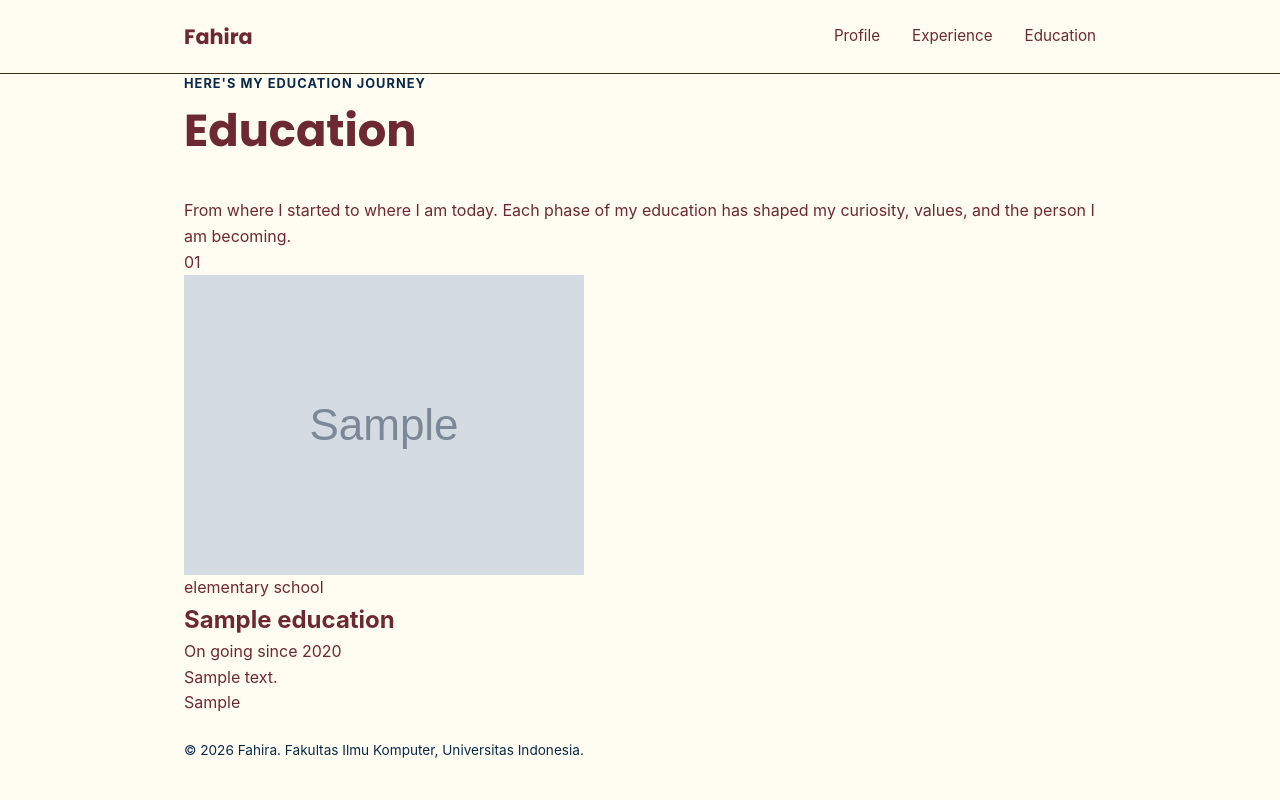
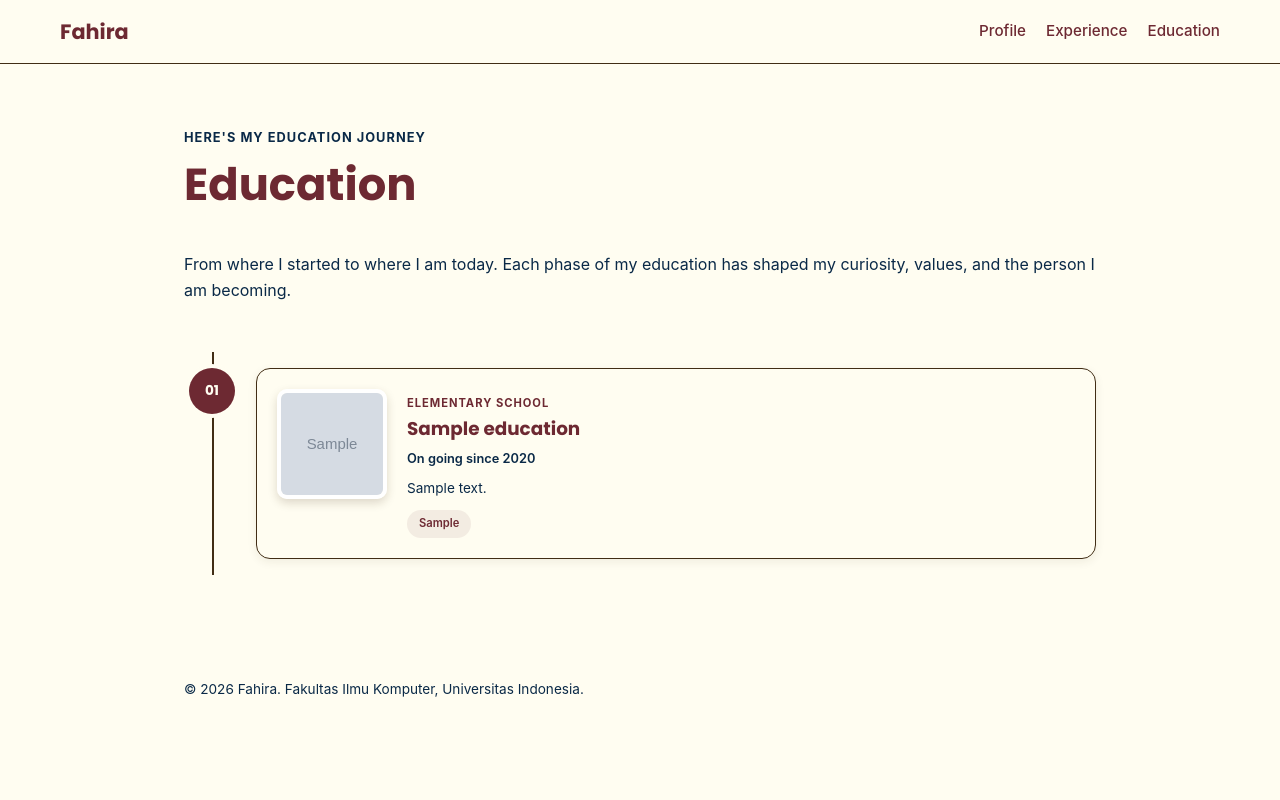
Before and after one commit to fahiraryhanabila/myportofolio, a Django app: page /education/ in a window 1280 px wide. Run offline with Django 5.2, Linux system fonts and the light colour scheme; tables that the repository leaves empty hold one stand-in row (values such as "Sample post"); grey boxes marked "Sample" are stand-in pictures.

Commit message:
style: add education page styling

```diff
--- a/static/css/style.css
+++ b/static/css/style.css
@@ -580,3 +580,224 @@ h1, .brand, .skills-title, .skills-column-title {
     font-weight: 600;
     color: antiquewhite;
 }
+
+.education-section{
+    padding: 4rem 0 5rem;
+}
+
+.education-section .section-description {
+    color: var(--text-muted);
+    margin-bottom: 3rem;
+}
+
+/*bikin garis vertikal di tengah + container timeline*/
+.education-timeline{
+    position: relative;
+    display: flex;
+    flex-direction: column;
+    gap: 2rem;
+    padding: 1rem 0;
+}
+
+/*Bikin garis tengah timeline*/
+.education-timeline::before{
+    content: '';
+    position: absolute;
+    top: 0;
+    bottom: 0;
+    left: 28px;
+    width: 2px;
+    background-color: var(--line);
+    /*transform: translateX(-50%)*/
+}
+
+/*Buat nentuin peletakan card education*/
+.timeline-item {
+    position: relative;
+    padding-left: 4.5rem;
+}
+
+/*Lingkaran nomor*/
+.timeline-marker{
+    position: absolute;
+    top: 0;
+    left: 28px;
+    transform: translate(-50%);
+    width: 46px;
+    height: 46px;
+    border-radius: 50%;
+    background-color: var(--ink);
+    color: var(--paper);
+    display: flex;
+    align-items: center;
+    justify-content: center;
+    font-family: "Poppins", -apple-system, sans-serif;
+    font-weight: 700;
+    font-size: 0.85rem;
+    z-index: 2;
+    box-shadow: 0 0 0 4px var(--paper);
+}
+
+/*Card tiap jenjang*/
+.timeline-card {
+    display: flex;
+    align-items: flex-start;
+    gap: 1.25rem;
+    background-color: var(--paper);
+    border: 1px solid var(--line);
+    border-radius: 14px;
+    padding: 1.25rem;
+    box-shadow: 0 3px 10px rgba(65, 45, 21, 0.08);
+    cursor: default;
+    transition: transform 0.2s ease, box-shadow 0.2s ease;
+}
+
+/*efek timbut saat kursor di atas card*/
+.timeline-card:hover {
+    transform: translate(-6px);
+    box-shadow: 0 14px 26px rgba(65, 45, 21, 0.18);
+}
+
+/*item ganjil di sebelah kiri garis
+.timeline-item:nth-child(odd) .timeline-card {
+    grid-column: 1;
+    justify-self: end;
+    flex-direction: row;
+}
+
+item genap di sebelah kanan garis
+.timeline-item:nth-child(even) .timeline-card {
+    grid-column: 2;
+    justify-self: start;
+    flex-direction: row-reverse;
+}*/
+
+/*untuk set ukuran photo ga berubah*/
+.timeline-photo {
+    flex-shrink: 0;
+}
+
+/*untuk ngatur ukuran photo*/
+.timeline-photo img {
+    width: 110px;
+    height: 110px;
+    object-fit: cover;
+    border-radius: 10px;
+    border: 4px solid #fff;
+    box-shadow: 0 4px 10px rgba(65, 45, 21, 0.18);
+
+}
+
+.timeline-content {
+    min-width: 0;
+    text-align: left;
+}
+
+.education-category {
+    display: inline;
+    font-size: 0.7rem;
+    font-weight: 700;
+    letter-spacing: 0.06rem;
+    text-transform: uppercase;
+    color: var(--accent-dark);
+    margin-bottom: 0.3rem;
+}
+
+.timeline-content h2 {
+    font-family: "Poppins", -apple-system, sans-serif;
+    font-size: 1.15rem;
+    font-weight: 700;
+    color: var(--ink);
+    margin-bottom: 0.35rem;
+}
+
+.education-status {
+    font-size: 0.8rem;
+    font-weight: 600;
+    color: var(--text-muted);
+    margin-bottom: 0.5rem;
+}
+
+.education-description {
+    font-size: 0.85rem;
+    color: var(--text-muted);
+    line-height: 1.5;
+    margin-bottom: 0.75rem;
+}
+
+.education-skills {
+    display: flex;
+    flex-wrap: wrap;
+    gap: 0.4rem;
+    justify-content: flex-start;
+}
+
+.skill-badge {
+    background-color: rgba(109, 41, 50, 0.08);
+    color: var(--ink);
+    font-size: 0.7rem;
+    font-weight: 600;
+    padding: 0.3rem 0.75rem;
+    border-radius: 999px;
+}
+
+@media (max-width: 600px) {
+    .education-timeline::before {
+        left: 20px;
+    }
+
+    .timeline-item {
+        padding-left: 3.25rem;
+    }
+
+    .timeline-marker {
+        width: 38px;
+        height: 38px;
+        left: 20px;
+        font-size: 0.75rem;
+    }
+
+    .timeline-card {
+        flex-direction: column;
+        align-items: flex-start;
+    }
+
+    .timeline-photo img {
+        width: 90px;
+        height: 90px;
+    }
+}
+
+/* ==========================================
+   FIX NAVBAR
+   ========================================== */
+
+.site-header {
+    width: 100%;
+    background-color: var(--paper, #fdfbf7);
+    border-bottom: 1px solid var(--line, #e2e8f0);
+}
+
+.site-header .container {
+    max-width: 1200px;
+    margin: 0 auto;
+    padding: 15px 20px;
+    display: flex;
+    justify-content: space-between; /* Mendorong brand ke kiri & nav ke kanan */
+    align-items: center;
+    box-sizing: border-box;
+}
+
+.site-header nav {
+    display: flex;
+    gap: 20px; /* Jarak antar Profile, Experience, dan Education */
+    align-items: center;
+    flex-wrap: nowrap; /* Mencegah menu turun ke bawah */
+}
+
+.site-header nav a {
+    text-decoration: none;
+    color: var(--ink, #1a202c);
+    font-weight: 500;
+    white-space: nowrap; /* Mencegah teks terpotong */
+}
```
